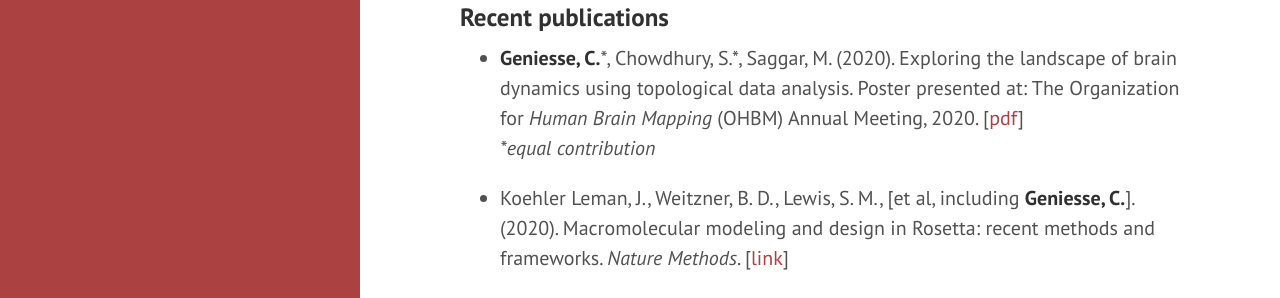
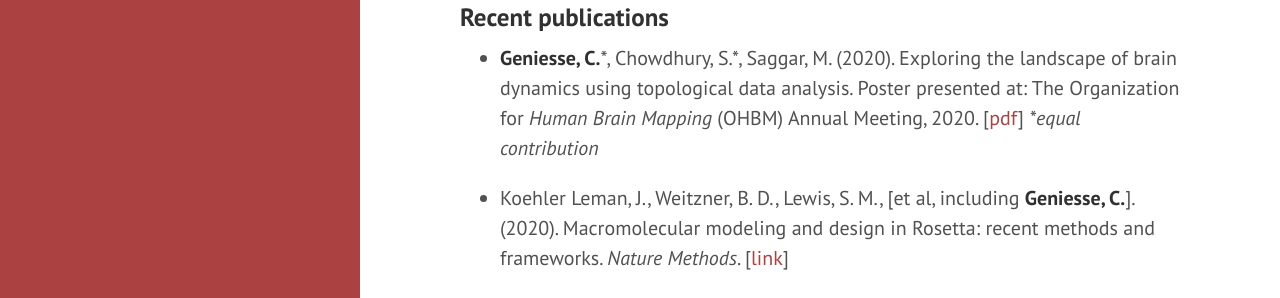
Before and after one commit to calebgeniesse/calebgeniesse.github.io, a Jekyll site: the page built from index.md, in a window 1280 px wide and 900 px high, scrolled down 510 px. Shown: the part 167-465 px from the top of the window. Built offline with Jekyll 4.4.1, drawn with Linux system fonts in a browser that asks for light colours.

Commit message:
fix notes

```diff
--- a/index.md
+++ b/index.md
@@ -25,7 +25,7 @@
 
 ### Recent publications
 
-- **Geniesse, C.**\*, Chowdhury, S.\*, Saggar, M. (2020). Exploring the landscape of brain dynamics using topological data analysis. Poster presented at: The Organization for *Human Brain Mapping* (OHBM) Annual Meeting, 2020. [[pdf](https://github.com/calebgeniesse/calebgeniesse.github.io/blob/master/public/posters/Geniesse-Chowdhury-2020-OHBM.pdf)] <br>*\*equal contribution*
+- **Geniesse, C.**\*, Chowdhury, S.\*, Saggar, M. (2020). Exploring the landscape of brain dynamics using topological data analysis. Poster presented at: The Organization for *Human Brain Mapping* (OHBM) Annual Meeting, 2020. [[pdf](https://github.com/calebgeniesse/calebgeniesse.github.io/blob/master/public/posters/Geniesse-Chowdhury-2020-OHBM.pdf)] *\*equal contribution*
 
 - Koehler Leman, J., Weitzner, B. D., Lewis, S. M., \[et al, including **Geniesse, C.**\]. (2020). Macromolecular modeling and design in Rosetta: recent methods and frameworks. *Nature Methods*. [[link](https://doi.org/10.1038/s41592-020-0848-2)]
 
```
Also changed, not shown: publications.md (+1 -1 lines).
